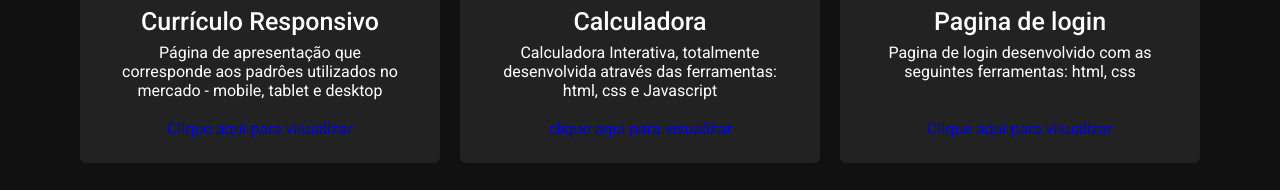
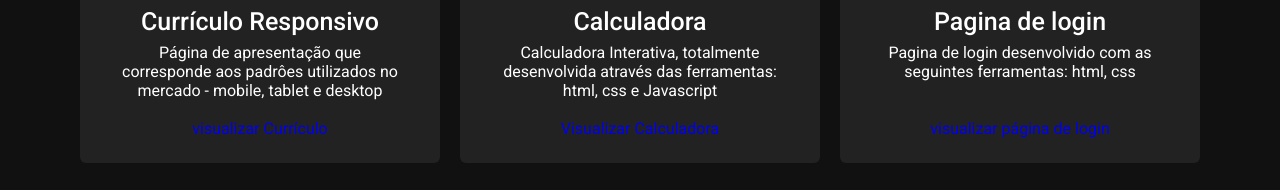
Before and after one commit to GVScode/Guilherme_ArquivosPessoais, a plain HTML site: page Portifólio/Portifólio01.html in a window 1280 px wide. Shown: the part 2609-2799 px from the top of the page. Drawn offline with nearby package versions, Linux system fonts and the light colour scheme.

```diff
--- a/Portifólio/Portifólio01.css
+++ b/Portifólio/Portifólio01.css
@@ -169,6 +169,8 @@ section .title::after{
     padding: 5px;
     transform: translateX(-50%);
 }
+
+
 .about, .services, .skills, .teams, .contact, footer{
     font-family: 'Roboto', sans-serif;
 }
--- a/Portifólio/Portifólio01.html
+++ b/Portifólio/Portifólio01.html
@@ -124,14 +124,15 @@
                        <div class="text">Currículo Responsivo</div>
                        <p>Página de apresentação que corresponde aos padrôes utilizados no mercado - mobile, tablet e desktop</p>
                    </div>
-                   <a href="Portifólio 02/index.html"><br> Clique aqui para visualizar</a>
+
+                   <a href="Portifólio 02/index.html"><br>visualizar Currículo</a>
                </div>
                <div class="card">
                 <div class="box">
                     <img src="img/calculadora.jpeg" alt="">
                     <div class="text">Calculadora </div>
                     <p>Calculadora Interativa, totalmente desenvolvida através das ferramentas: html, css e Javascript </p>
-                    <a href="Calculadora/calculadora.html"><br>clique aqui para visualizar</a>
+                    <a href="Calculadora/calculadora.html"><br>Visualizar Calculadora</a>
                 </div>
 
 
@@ -142,7 +143,7 @@
                     <img src="img/loggin.jpeg" alt="">
                     <div class="text">Pagina de login </div>
                     <p>Pagina de login desenvolvido com as seguintes ferramentas: html, css </p><br><br>
-                    <a href="Tela_de_login/TelaDeLogin.html">Clique aqui para visualizar</a>
+                    <a href="Tela_de_login/TelaDeLogin.html">visualizar página de login</a>
                 </div>
 
            </div>
```
